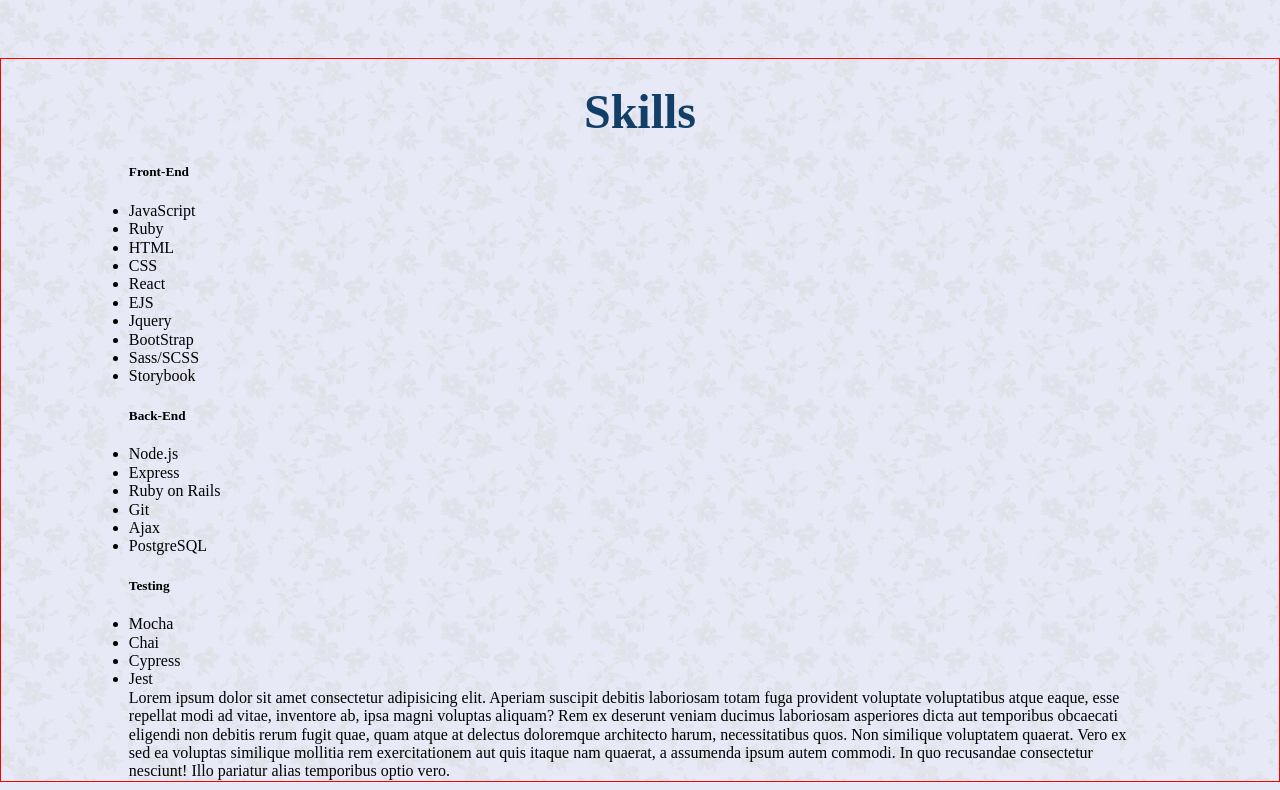
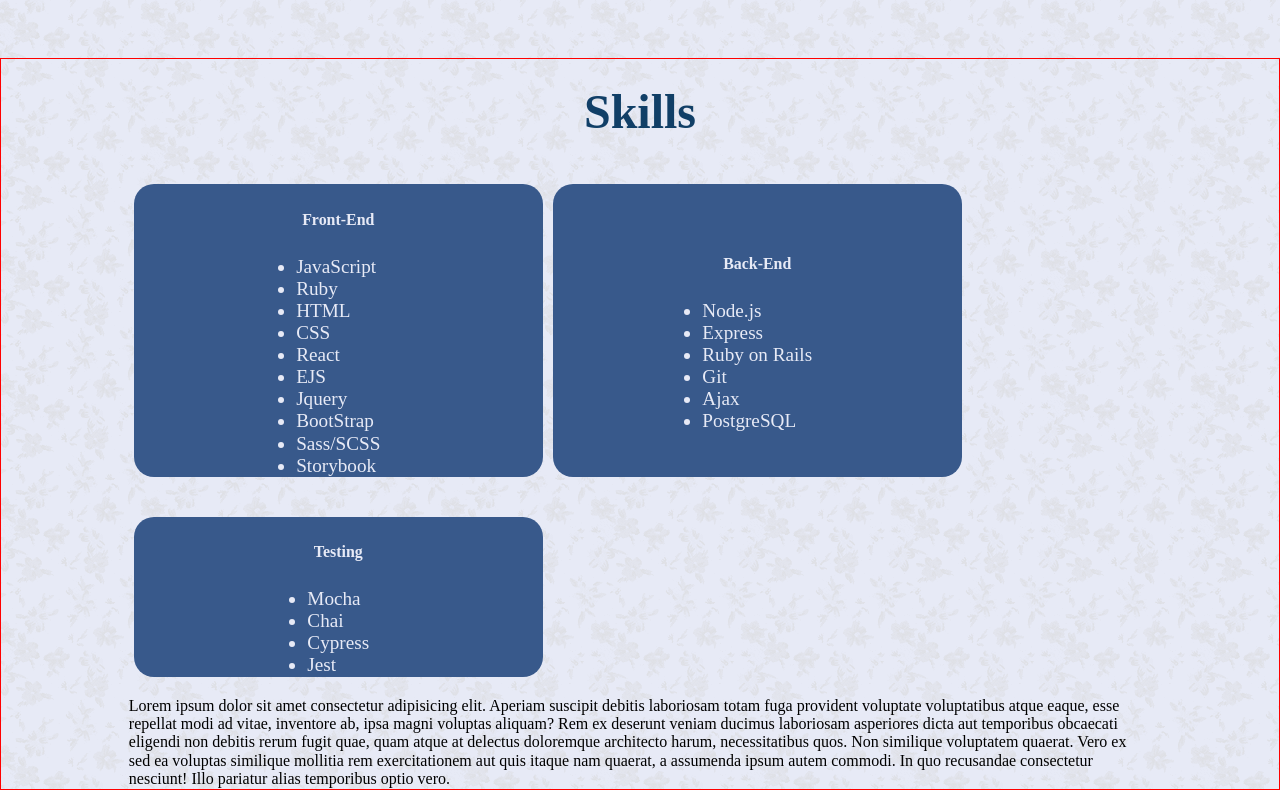
Before and after one commit to NealePT/nealetaylorcom, a React (Create React App) app in the folder react-site/: page / in a window 1280 px wide. Shown: the part 1397-2187 px from the top of the page. Built offline with nearby package versions, Linux system fonts and the light colour scheme.

Commit message:
add styling to css

```diff
--- a/react-site/src/components/Skills.css
+++ b/react-site/src/components/Skills.css
@@ -9,3 +9,22 @@
   justify-content: center;
   color: #113f67;
 }
+
+.skillcard div {
+  background-color: #38598b;
+  border-radius: 20px;
+  color: #e7eaf6;
+  max-height: 400px;
+  display: flex;
+  flex-direction: column;
+  align-items: center;
+  justify-content: center;
+  margin: 20px 5px;
+  min-width: 40%;
+  font-size: 1.2rem;
+}
+
+.skillcard {
+  display: flex;
+  flex-wrap: wrap;
+}
```
